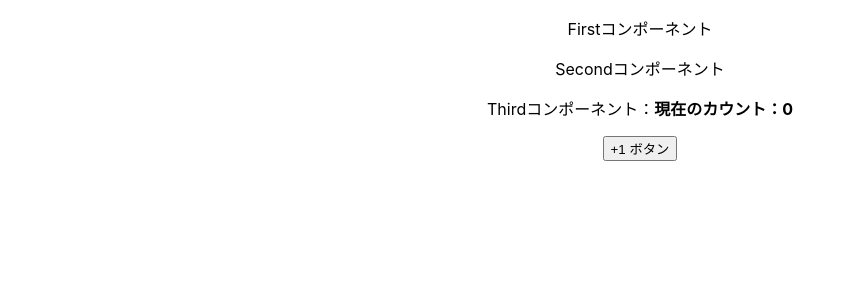
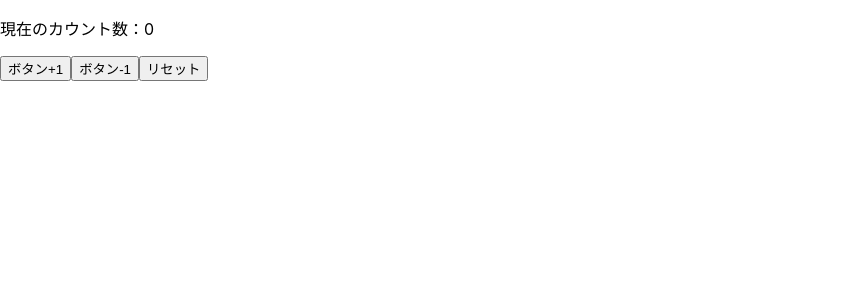
Before and after one commit to takatoshiinaoka/react-practice, a React (Create React App) app: page / in a window 1280 px wide. Shown: the top 300 px of the page, without its empty margins (0-856 px from the left). Built offline with nearby package versions, Linux system fonts and the light colour scheme.

Commit message:
Make Custom Hooks "useCounter"

```diff
--- a/src/App.js
+++ b/src/App.js
@@ -1,17 +1,33 @@
-import React,{ createContext, useContext } from "react"
+import React,{ useState, createContext, useContext } from "react"
 import "./App.css"
 
-import { TextProvider } from "./TextProvider"
-import {First} from "./First"
-import { CountProvider } from "./CountProvier"
+
+const useCounter = (initialCount) => {
+  const [count, setCount] = useState(initialCount)
+
+  const countAdd = () => setCount((prevCount)=>prevCount + 1)
+  const countSub = () => setCount((prevCount)=>prevCount - 1)
+  const countReset = () => setCount(initialCount)
+
+  return {count, countAdd, countSub, countReset}
+}
 
 
-export default function App(){
-  return (
-    <div className="App">
-      <CountProvider>
-        <First />
-      </CountProvider>
+const CounterText = (props) => <p>現在のカウント数：{props.count}</p>
+
+
+const Counter = () => {
+
+  const {count, countAdd, countSub, countReset} = useCounter(0)
+
+  return(
+    <div className="counterContainer">
+      <CounterText count={count} />
+      <button onClick={countAdd}>ボタン+1</button>
+      <button onClick={countSub}>ボタン-1</button>
+      <button onClick={countReset}>リセット</button>
     </div>
   )
 }
+
+export default Counter
```
